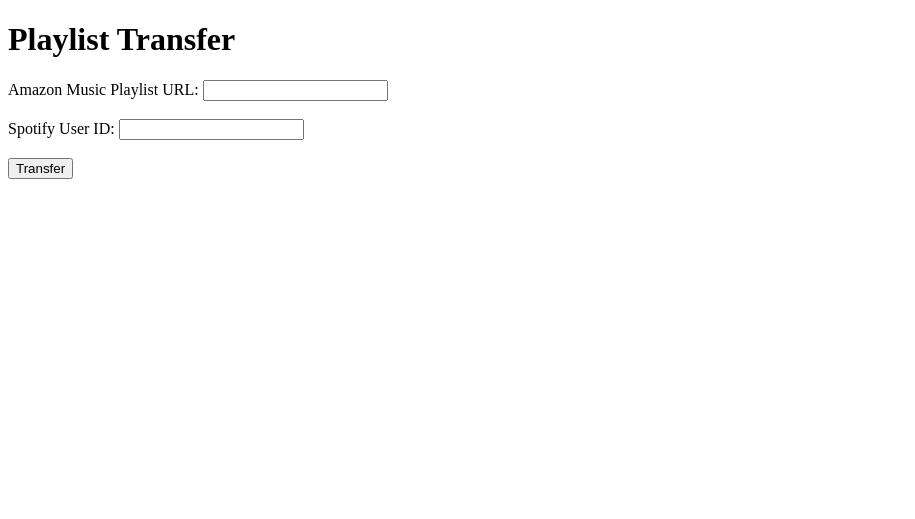
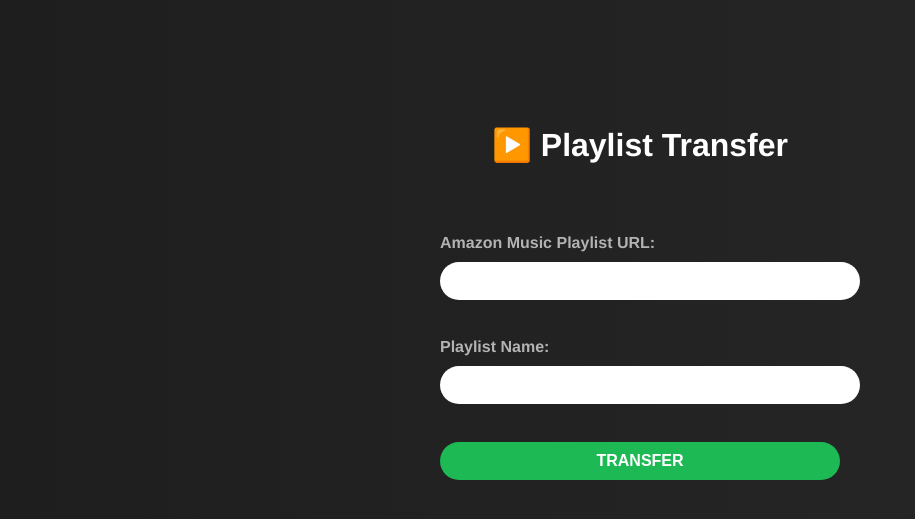
Before and after one commit to HemanthThota39/PlaylistTransfer, a Flask app: template templates/index.html in a window 1280 px wide. Shown: the top 519 px of the page, without its empty margins (0-915 px from the left). Run offline with Flask 2, Linux system fonts and the light colour scheme; the template is opened without the code that fills it, so the values that code supplies are empty.

Commit message:
Modified route in app.py and also changed the look of transfer page

```diff
--- a/app.py
+++ b/app.py
@@ -4,26 +4,26 @@
 import scrap
 import json
 
-
 app = Flask(__name__)
+app.secret_key = 'Hem998$$'
 
 # Set up the Spotify API credentials
 client_id = 'a0800bb429564cfebffb8dda3709814f'
 client_secret = '5e99af487cba46de8360b1729d1c8e34'
-redirect_uri = 'http://localhost:5000/callback'
-app.secret_key = 'Hem998$$'
+redirect_uri = 'http://localhost:8000/callback'
+
 # Define the Spotify scopes required to read the user's playlist
 scopes = ['playlist-read-private', 'playlist-read-collaborative', 'playlist-modify-private','playlist-modify-public']
 
-@app.route('/login')
-def login():
+@app.route('/')
+def index():
     # Construct the Spotify authorization URL
     params = {
         'client_id': client_id,
         'response_type': 'code',
         'redirect_uri': redirect_uri,
         'scope': ' '.join(scopes),
-        'show_dialog': False
+        'show_dialog': True
 
     }
     url = 'https://accounts.spotify.com/authorize?' + urlencode(params)
@@ -38,8 +38,7 @@
         'Content-Type': 'application/x-www-form-urlencoded',
         'Authorization': f'Basic {client_id}:{client_secret}'
     }
-    print(request.args.get('code'))
-    redirect_uri = 'http://localhost:5000/callback'
+    redirect_uri = 'http://localhost:8000/callback'
     data = {
         'grant_type': 'authorization_code',
         'code': str(request.args.get('code')),
@@ -51,84 +50,32 @@
     print(response.json())
     if response.status_code == 200:
         access_token = response.json()['access_token']
-        session['access_token'] = access_token
-        return redirect(url_for('index'))
+        session['access_token'] = access_token # store the token in the session
+        return redirect(url_for('amazon'))
     else:
         return 'Failed to obtain access token'
 
-@app.route('/')
-def index():
+@app.route('/amazon')
+def amazon():
    return render_template('index.html')
 
 @app.route('/transfer', methods=['POST'])
 def transfer():
     if 'access_token' in session:
-        # Create a Spotify client object using the access token
+        # obtain the names of user's playlists
+        url = f"https://api.spotify.com/v1/me/playlists"
+        playlist_name = request.form['playlist_name']
         amazon_url = request.form['amazon_url']
-        songs = scrap.getSongs(playlist_url=amazon_url)
-        track_ids = []
-        for song in list(songs):
-            #search the song name in spotify and get the top result and add the track id to list of track_ids
-            url = f"https://api.spotify.com/v1/search?q={song}&type=track"
-            headers = {
-                'Authorization': f'Bearer {session["access_token"]}',
-                'Content-Type': 'application/json',
-            }
-            response = requests.get(url, headers=headers)
-            if response.status_code == 200:
-                track_ids.append(response.json()['tracks']['items'][0]['id'])
-            else:
-                return 'Failed to get tracks'
-
-        print(track_ids)
-        #get user's user_id
-        url = f"https://api.spotify.com/v1/me"
         headers = {
-            'Authorization': f'Bearer {session["access_token"]}',
+            'Authorization': f'Bearer {session["access_token"]}', # use the token from the session
             'Content-Type': 'application/json',
         }
-        response = requests.get(url, headers=headers)
-        if response.status_code == 200:
-            user_id = response.json()['id']
-        else:
-            return 'Failed to get user id'
-        print(user_id)
+        response = requests.get(url, headers=headers) # use GET instead of POST
+        print(response.json())
 
-        #create a playlist
-        url_create_playlist = f"https://api.spotify.com/v1/users/{user_id}/playlists"
-        headers = {
-            'Authorization': f'Bearer {session["access_token"]}',
-            'Content-Type': 'application/json',
-        }
-        data = {
-            'name': 'Amazon Playlist',
-            'description': 'Playlist created from Amazon Music',
-            'public': True
-        }
-        response = requests.post(url_create_playlist, headers=headers, data=json.dumps(data))
-        if response.status_code == 201:
-            playlist_id = response.json()['id']
-        else:
-            return 'Failed to create playlist'
-        print(playlist_id)
-
-        #add tracks to the playlist using track_id from track_ids and playlist_id
-        url_add_tracks = f"https://api.spotify.com/v1/playlists/{playlist_id}/tracks"
-        headers = {
-            'Authorization': f'Bearer {session["access_token"]}',
-            'Content-Type': 'application/json',
-        }
-        data = {
-            'uris': [f"spotify:track:{track_id}" for track_id in track_ids[:50]]
-        }
-        response = requests.post(url_add_tracks, headers=headers, data=json.dumps(data))
-        if response.status_code == 201:
-            print('Successfully added tracks to playlist')
-        else:
-            return f'Failed to add tracks to playlist, Reason{response.reason}'
-        return 'Success!'
+        return str(response.json())
     else:
         return 'Please login to your Spotify account'
 
 if __name__ == '__main__':
-    app.run(debug=True)
+    app.run(debug=True, port=8000)
--- a/templates/index.html
+++ b/templates/index.html
@@ -1,18 +1,84 @@
 <!DOCTYPE html>
 <html>
+
 <head>
 	<title>Playlist Transfer</title>
+	<link rel="icon" type="image/png" href="/favicon.png">
+
+	<style>
+		body {
+			background: #282828;
+			background: linear-gradient(to left, #282828 0%, #1e1e1e 100%);
+			font-family: Circular, Helvetica, Arial, sans-serif;
+		}
+
+		/* Style the heading to be centered, bold and have white color */
+		h1 {
+			text-align: center;
+			font-weight: bold;
+			margin-top: 10%;
+			margin-bottom: 5.5%;
+			color: #fff;
+		}
+
+		/* Style the form */
+		form {
+			margin: 0 auto;
+			width: 400px;
+		}
+
+		/* Style the label for the Amazon Music Playlist URL input */
+		label[for="amazon_url"],
+		label[for="playlist_name"] {
+			display: block;
+			color: #b3b3b3;
+			margin-bottom: 10px;
+			font-weight: bold;
+		}
+
+		/* Style the Amazon Music Playlist URL and playlist name input fields */
+		input[type="text"][name="amazon_url"],
+		input[type="text"][name="playlist_name"] {
+			width: 100%;
+			padding: 10px;
+			font-size: 16px;
+			border-radius: 50px;
+			border: none;
+			background-color: #fff;
+			color: #191414;
+			margin-bottom: 20px;
+		}
+
+		/* Style the submit button */
+		input[type="submit"] {
+			background-color: #1db954;
+			border: none;
+			color: #fff;
+			font-size: 16px;
+			font-weight: bold;
+			padding: 10px 30px;
+			border-radius: 50px;
+			cursor: pointer;
+			width: 100%;
+		}
+
+		/* Style the submit button on hover */
+		input[type="submit"]:hover {
+			background-color: #1ed760;
+		}
+	</style>
+
 </head>
+
 <body>
-	<h1>Playlist Transfer</h1>
+	<h1>▶️ Playlist Transfer</h1>
 	<form method="POST" action="/transfer">
 		<label for="amazon_url">Amazon Music Playlist URL:</label>
 		<input type="text" name="amazon_url" id="amazon_url"><br><br>
-
-		<label for="spotify_user_id">Spotify User ID:</label>
-		<input type="text" name="spotify_user_id" id="spotify_user_id"><br><br>
-
-		<input type="submit" value="Transfer">
+		<label for="playlist_name">Playlist Name:</label>
+		<input type="text" name="playlist_name" id="playlist_name"><br><br>
+		<input type="submit" value="TRANSFER">
 	</form>
 </body>
+
 </html>
```
Also changed, not shown: templates/styles.css (added, +54 -0 lines), favicon.png (added), 1 other file.
